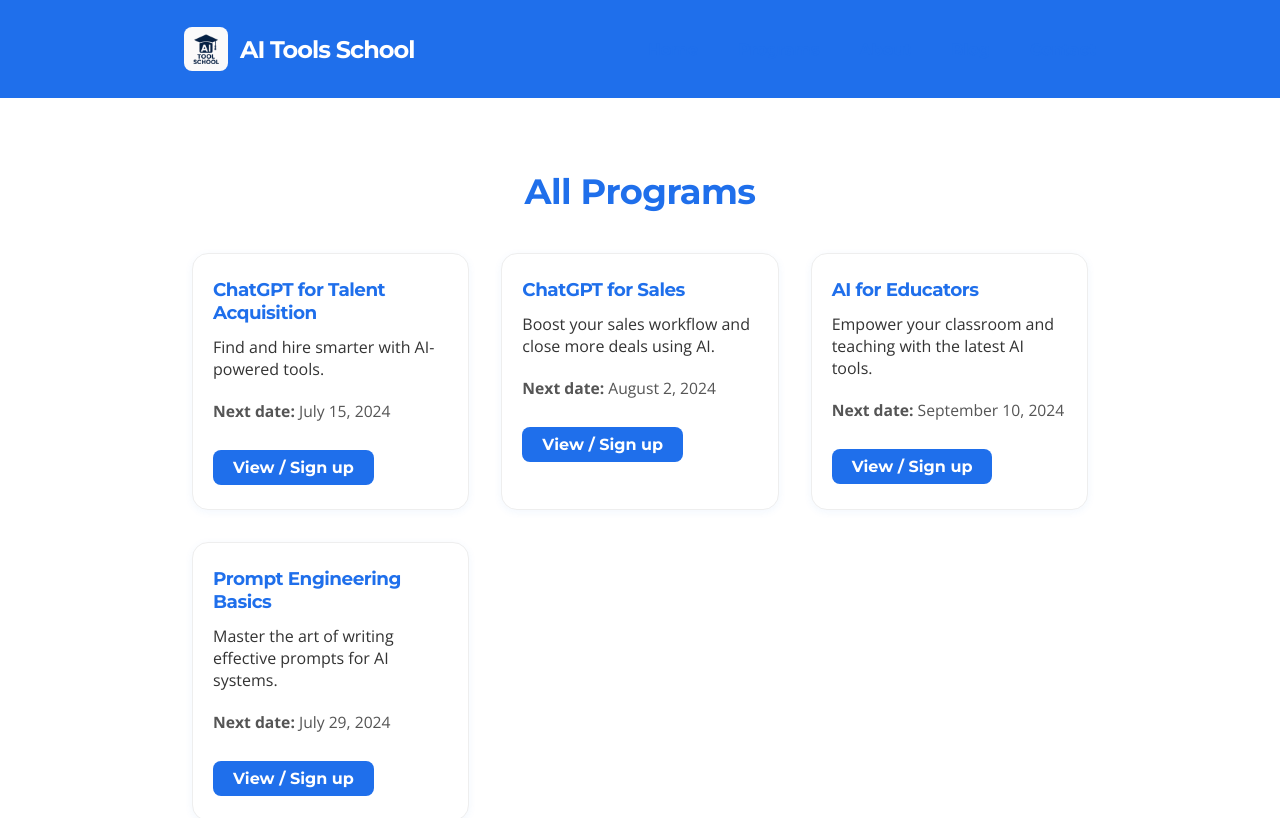
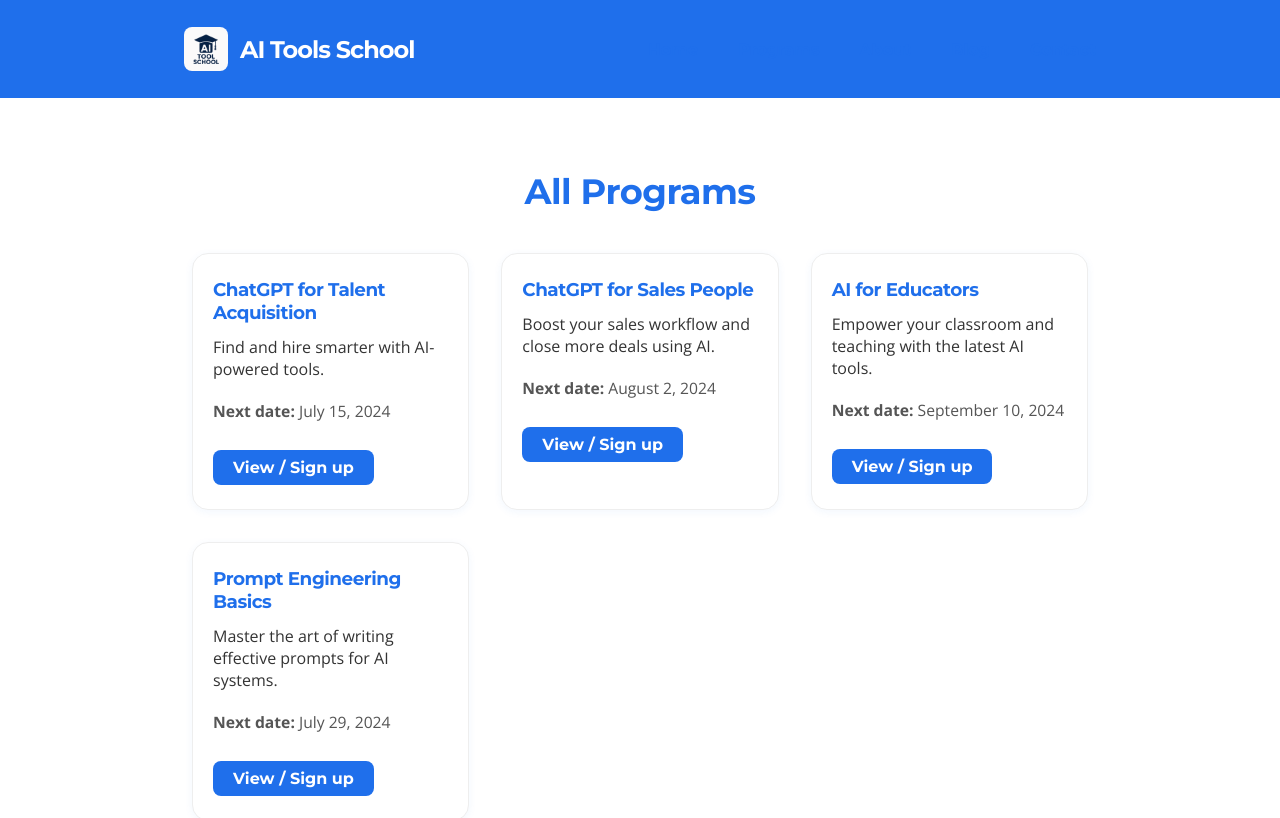
Before and after one commit to robhayes88/ai-tools-school-website, a Next.js app: page /programs in a window 1280 px wide. Shown: the top 818 px of the page. Built offline with nearby package versions, Linux system fonts and the light colour scheme.

Commit message:
Scaffolded routes, layout, and core pages

```diff
--- a/src/app/page.js
+++ b/src/app/page.js
@@ -8,7 +8,7 @@
     description: "Find and hire smarter with AI-powered tools.",
   },
   {
-    title: "ChatGPT for Sales",
+    title: "ChatGPT for Sales People",
     slug: "chatgpt-sales",
     description: "Boost your sales workflow and close more deals using AI.",
   },
--- a/src/app/programs/page.js
+++ b/src/app/programs/page.js
@@ -8,7 +8,7 @@
     nextDate: "July 15, 2024",
   },
   {
-    title: "ChatGPT for Sales",
+    title: "ChatGPT for Sales People",
     slug: "chatgpt-sales",
     description: "Boost your sales workflow and close more deals using AI.",
     nextDate: "August 2, 2024",
```
